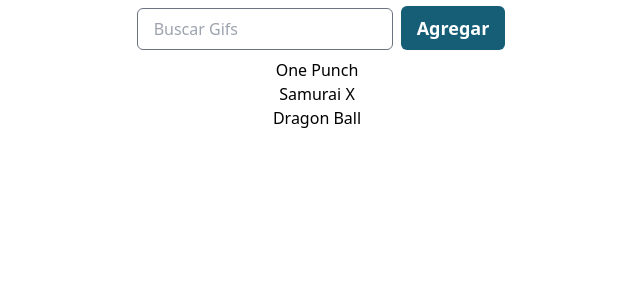
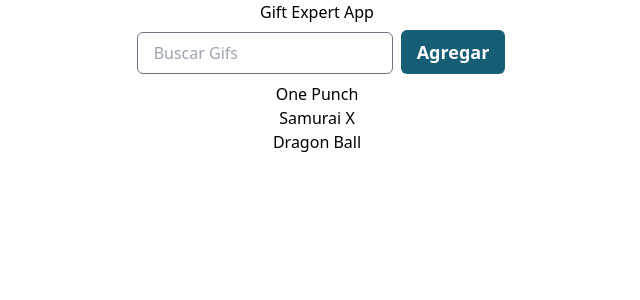
Before and after one commit to Emi1213/GifExpertApp, a React (Vite) app: page / in a window 1280 px wide. Shown: the top 300 px of the page, without its empty margins (323-963 px from the left). Built offline with nearby package versions, Linux system fonts and the light colour scheme.

Commit message:
Update gifgrid component

```diff
--- a/src/GifExpertApp.jsx
+++ b/src/GifExpertApp.jsx
@@ -9,13 +9,13 @@
     "Dragon Ball",
   ]);
 
-  // eslint-disable-next-line no-unused-vars
   const onAddCategory = (category) => {
     if (categories.includes(category)) return;
     setCategories([...categories, category]);
   };
   return (
     <>
+      <h1>Gift Expert App</h1>
       <AddCategory onNewCategory={onAddCategory} />
 
         {categories.map((category) => (
--- a/src/components/GifGrid.jsx
+++ b/src/components/GifGrid.jsx
@@ -3,6 +3,8 @@
   return (
     <>
       <h3>{category}</h3>
+
+
     </>
   );
 };
```
